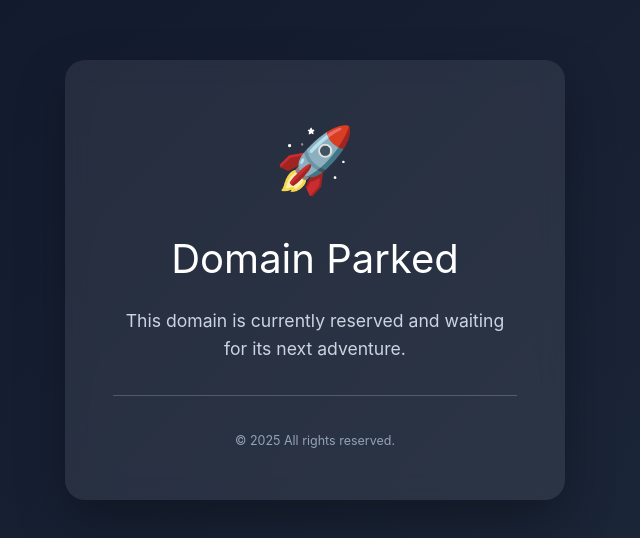
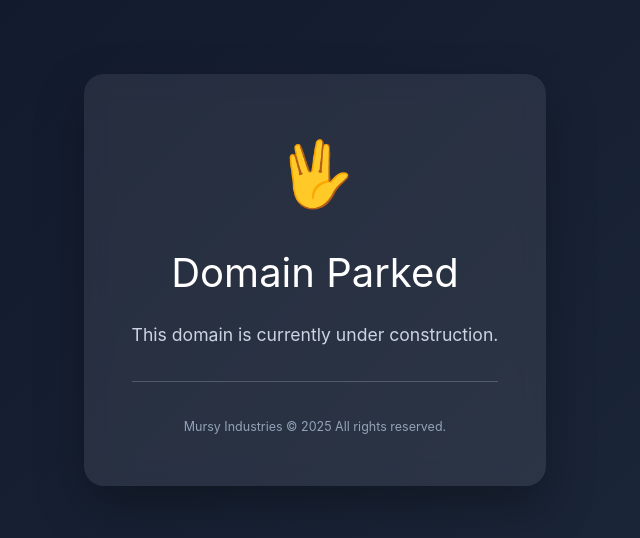
Before and after one commit to NaturalTwitch/portfolio-nc, a Vue app: page / in a window 1280 px wide. Shown: the part 120-658 px from the top of the page, without its empty margins (325-965 px from the left). Built offline with nearby package versions, Linux system fonts and the light colour scheme.

Commit message:
Decided to have it undermaintance instead of parked lol doing a full rewrite of the site :)

```diff
--- a/src/views/parkedView.vue
+++ b/src/views/parkedView.vue
@@ -1,16 +1,16 @@
 <template>
   <div class="parked-page">
     <div class="card">
-      <div class="icon">🚀</div>
+      <div class="icon">🖖</div>
       <h1>Domain Parked</h1>
       <p>
-        This domain is currently reserved and waiting for its next adventure.
+        This domain is currently under construction.
       </p>
 
       <div class="divider"></div>
 
       <small>
-        © {{ new Date().getFullYear() }} All rights reserved.
+        Mursy Industries © {{ new Date().getFullYear() }} All rights reserved.
       </small>
     </div>
   </div>
```
